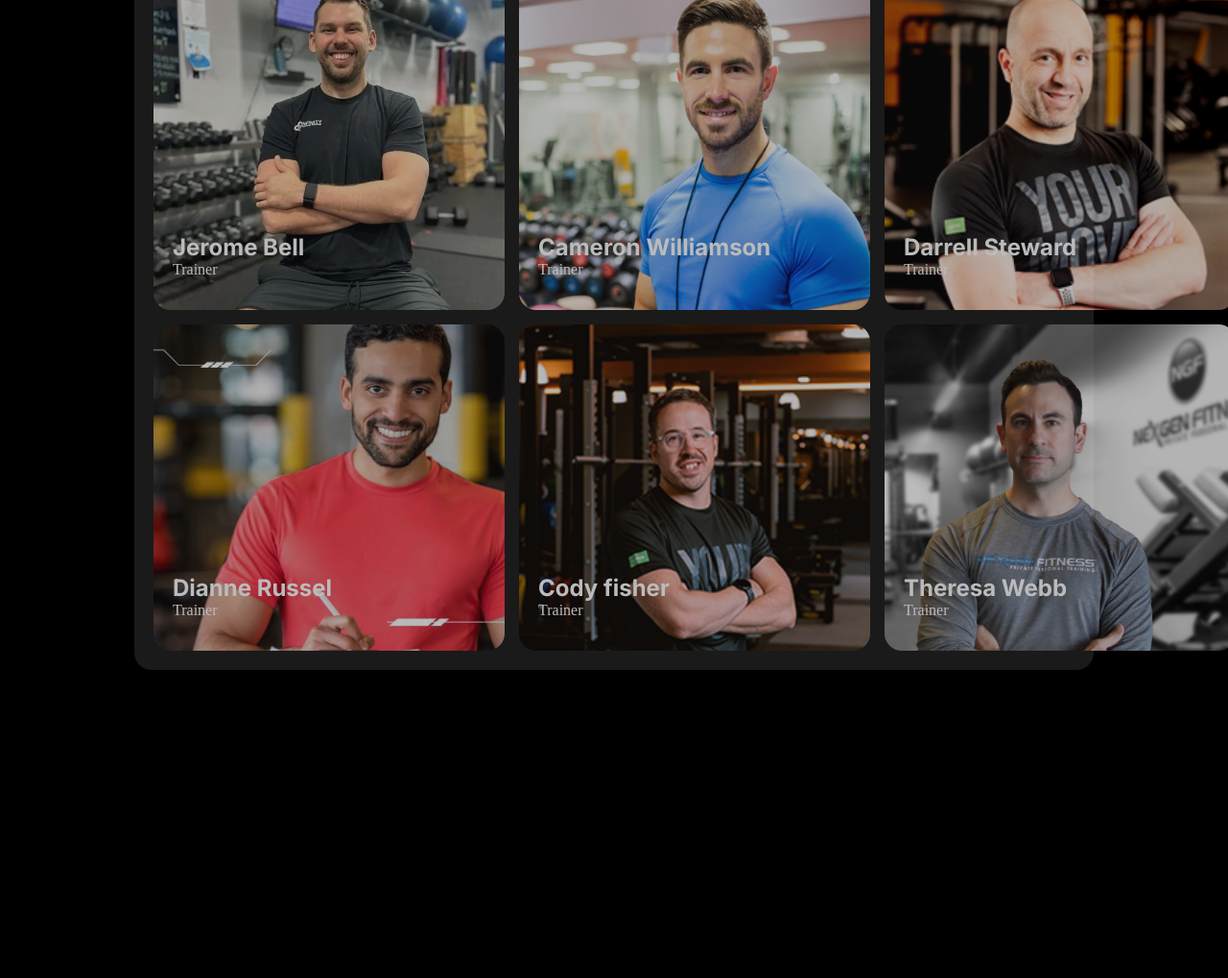
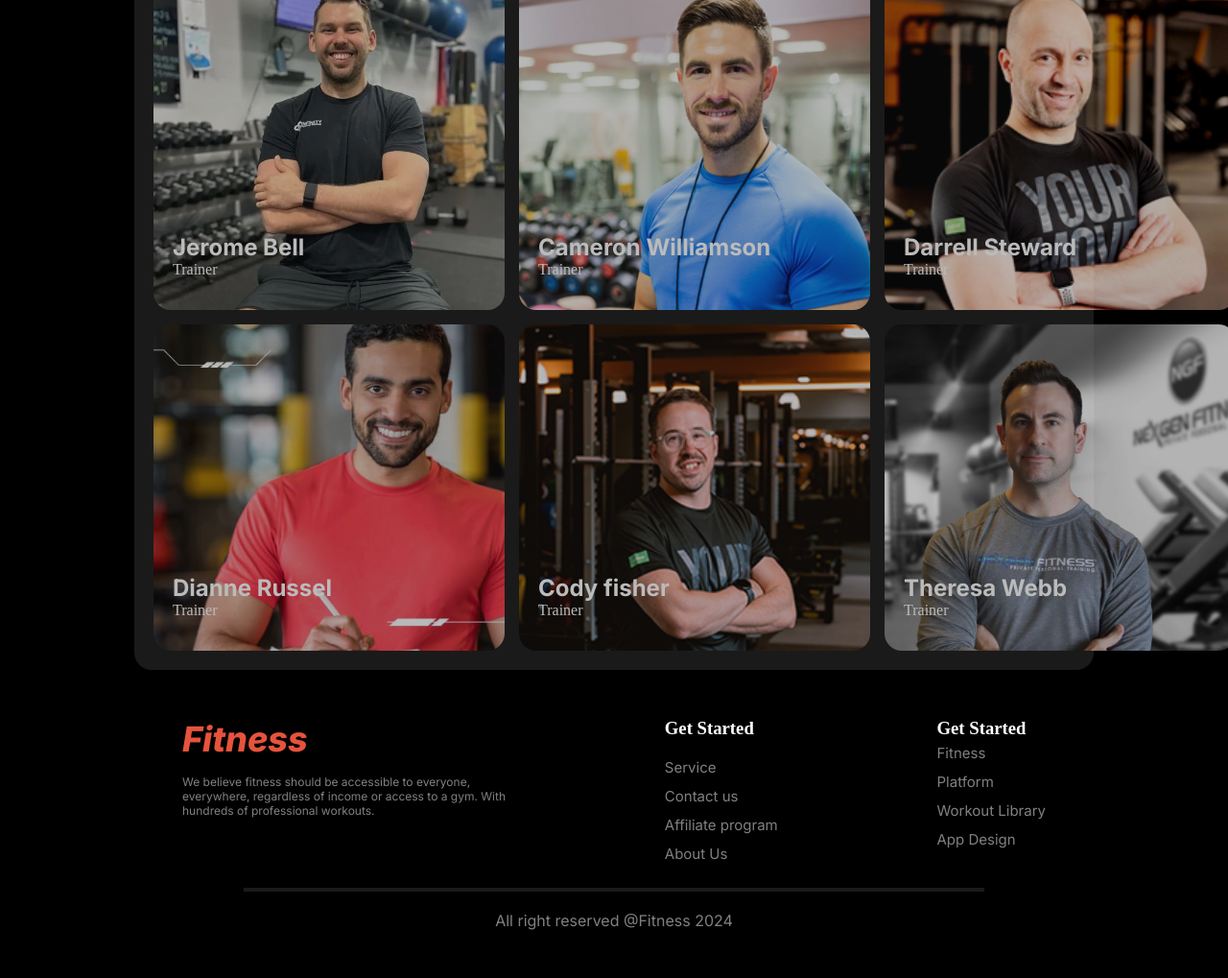
Before and after one commit to kazimarzia98/assignment-02, a plain HTML site: page index.html in a window 1280 px wide. Shown: the part 2440-3459 px from the top of the page at 96% size. Before the commit the page ends 3168 px from the top, so only its background shows below. Drawn offline with Linux system fonts and the light colour scheme.

Commit message:
footer complete

```diff
--- a/index.html
+++ b/index.html
@@ -239,6 +239,53 @@
 
         </section>
     </main>
+
+    <footer>
+        <section class="footer-section">
+            <div class="footer-section-box">
+                <div>
+                    <h2 class="nav-title"><i>Fitness</i></h2>
+                    <p style="font-size: 12px; color: rgba(255, 255, 255, 0.5);font-family: Inter; padding-top: 15px;">
+                        We
+                        believe fitness should be accessible to everyone,<br> everywhere, regardless of income or access
+                        to a gym. With <br> hundreds of professional workouts. </p>
+                </div>
+
+                <div>
+                    <h3 class="font-family:Inter">Get Started</h3>
+                    <div
+                        style="font-size: 15px; color: rgba(255, 255, 255, 0.5);font-family: Inter; padding-top: 15px; line-height: 30px;">
+                        <p>Service</p>
+                        <p>Contact us</p>
+                        <p>Affiliate program</p>
+                        <p>About Us</p>
+                    </div>
+                </div>
+
+                <div>
+                    <h3 class="font-family:Inter">Get Started</h3>
+
+                    <div
+                        style="font-size: 15px; color: rgba(255, 255, 255, 0.5);font-family: Inter; line-height: 30px; ">
+
+
+                        <p>Fitness</p>
+                        <p>Platform</p>
+                        <p>Workout Library</p>
+                        <p>App Design</p>
+                    </div>
+                </div>
+            </div>
+
+            <div>
+                <hr style="border: 2px solid rgba(255, 247, 247, 0.1); width: 80%; margin: auto;">
+            </div>
+            <p style="color: rgba(255, 255, 255, 0.5); text-align: center; padding-top: 20px;font-family: Inter;">All
+                right reserved @Fitness 2024</p>
+        </section>
+
+
+    </footer>
 </body>
 
 </html>
--- a/responsive.css
+++ b/responsive.css
@@ -128,4 +128,15 @@ margin: 15px 20px 10px 25px;
         border-radius: 18px;
 
     }
+
+    .footer-section{
+    width: 100%;
+
+    }
+
+    .footer-section-box{
+        display: flex;
+        flex-direction: column;
+        gap: 20px;
+    }
 }
--- a/style.css
+++ b/style.css
@@ -482,3 +482,21 @@ td {
     /* opacity: 1; */
     padding-top: 240px;
 }
+
+/* footer */
+
+.footer-section{
+    /* border: 1px solid red; */
+    width: 75%;
+    margin: auto;
+    padding-bottom: 50px;
+}
+
+.footer-section-box{
+    color: white;
+
+    display: flex;
+    flex-direction: row;
+    justify-content: space-between;
+    padding: 20px 30px 20px 30px;
+}
```
